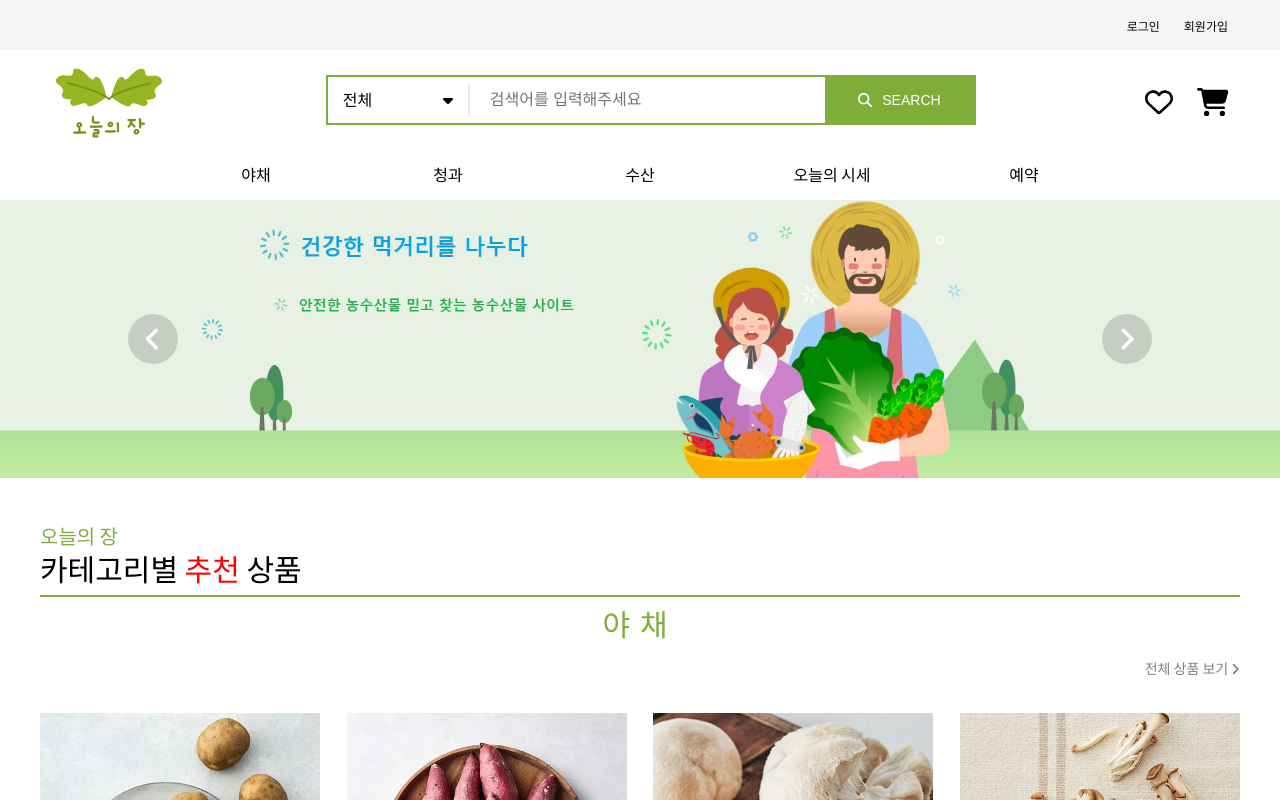
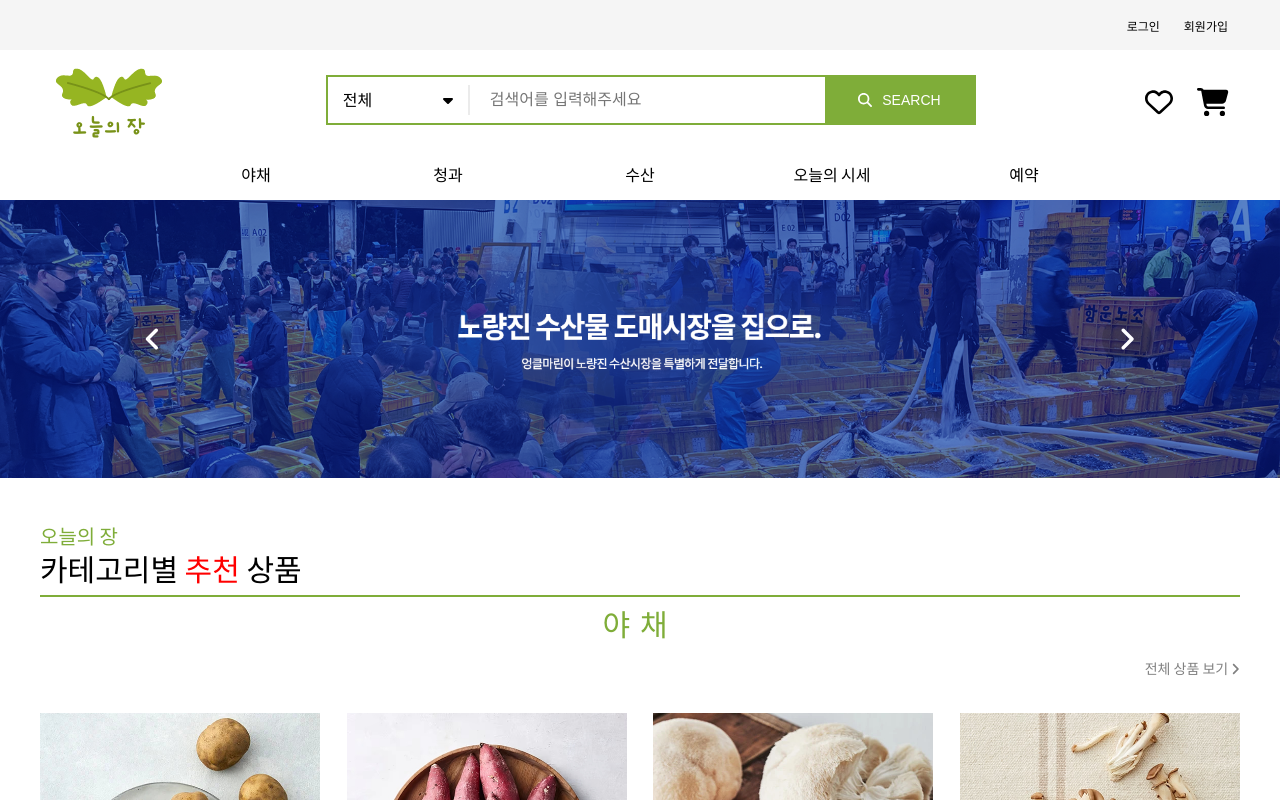
Before and after one commit to ryurbsgks/sourcing, a React (Create React App) app in the folder client/: page / in a window 1280 px wide. Shown: the top 800 px of the page. Built offline with nearby package versions, Linux system fonts and the light colour scheme.

Commit message:
Update: Banner 이미지 슬라이드 기능 추가
* Banner 이미지 슬라이드 기능 추가
- 이미지 자동 슬라이드
- 이미지 무한 슬라이드

```diff
--- a/client/src/App.css
+++ b/client/src/App.css
@@ -425,7 +425,6 @@ ul {
 
 .banner__container {
   display: flex;
-  transition: transform 1.0s;
 }
 
 .banner__container img {
--- a/client/src/component/Banner.js
+++ b/client/src/component/Banner.js
@@ -1,5 +1,5 @@
 import "../App.css";
-import { useState, useEffect } from "react";
+import { useState, useEffect, useRef } from "react";
 import { Link } from "react-router-dom";
 import { FontAwesomeIcon } from "@fortawesome/react-fontawesome";
 import { faAngleLeft, faAngleRight } from "@fortawesome/free-solid-svg-icons";
@@ -7,43 +7,86 @@ import { bannerImage } from "../dummydata/dummydata";
 
 function Banner() {
 
-  const [count, setCount] = useState(0);
-  const [slide, setSlide] = useState({
-    width: `${bannerImage.length}00vw`,
-    transform: `translate(-000vw)`
-  })
+  const [count, setCount] = useState(1);
+  const [delay, setDelay] = useState(5000);
+  const slideRef = useRef("transform 0.5s");
+
+  const bannerArr = [bannerImage[bannerImage.length - 1], ...bannerImage, bannerImage[0]];
+  const banner__container = {
+    width: `${bannerArr.length}00vw`,
+    transform: `translate(-${count}00vw)`,
+    transition: `${slideRef.current}`
+  };
 
   useEffect( () => {
-    setSlide({
-      ...slide,
-      transform: `translate(-${count}00vw)`
-    })
+
+    if (count === bannerArr.length - 1) {
+      return setDelay(500);
+    }
+
+    setDelay(5000);
+
   }, [count]);
+
+  const useInterval = (callback, delay) => {
+
+    const saveCallback = useRef();
+
+    useEffect( () => {
+      saveCallback.current = callback;
+    }, [callback]);
+
+    useEffect( () => {
+
+      const tick = () => {
+        saveCallback.current();
+      };
+
+      if (delay !== null) {
+
+        const id = setInterval(tick, delay);
+
+        return () => clearInterval(id);
+      }
+
+    }, [delay]);
+
+  };
+
+  useInterval( () => {
+    setCount(count + 1);
+  }, delay);
+
+  if (count === bannerArr.length) {
+    if (slideRef.current) {
+      slideRef.current = "";
+    }
+
+    setCount(1);
+
+    setTimeout( () => {
+      if (!slideRef.current) {
+        slideRef.current = "transform 0.5s";
+      }
+    }, 0);
+  }
 
   const handleSlideBtn = (id) => {
 
-    if (id === "left") {
-      if (count === 0) {
-        return setCount(2);
-      }
-
-      setCount(count - 1);
+    if (id === "right") {
+      setCount(count + 1);
     }
 
-    if (id === "right") {
-      if (count === 2) {
-        return setCount(0);
-      }
-
-      setCount(count + 1);
+    if (id === "left") {
+      setCount(count - 1);
     }
 
   };
 
   return (
     <section className="banner">
-      <div style={slide} className="banner__container">
-        {bannerImage.map( (el, index) => {
+      <div style={banner__container} className="banner__container">
+        {bannerArr.map( (el, index) => {
           return (
             <Link key={index} to="/">
               <img src={require(`../images/${el}`)} alt="BannerImage" />
```
